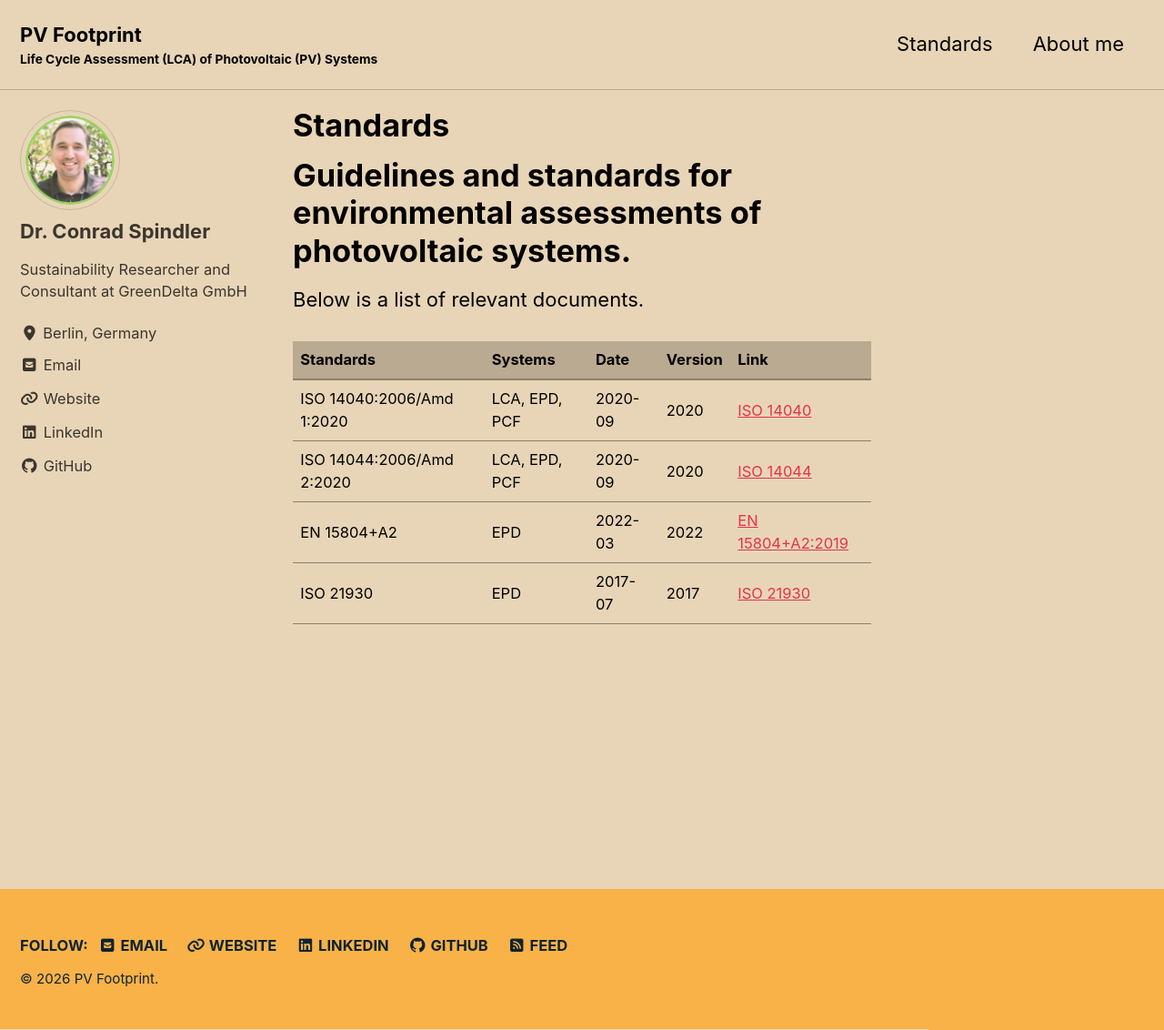
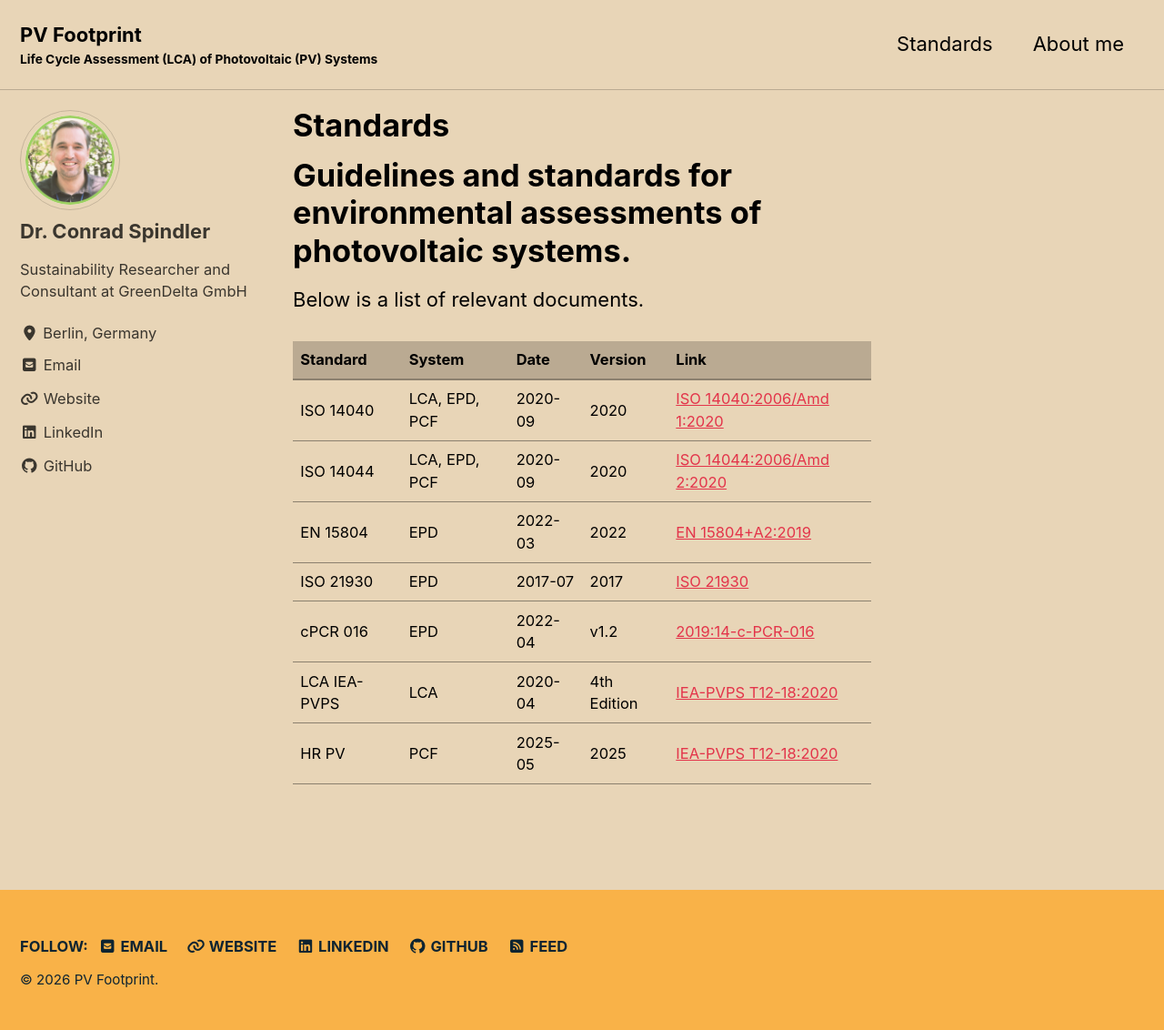
Before and after one commit to conradspindler/pv_footprint, a Jekyll site: the page built from _pages/standards.md, in a window 1280 px wide and 1132 px high. Shown: the whole window at 91% size. Built offline with Jekyll 4.4.1, drawn with Linux system fonts in a browser that asks for light colours; cached includes are drawn as plain includes.

Commit message:
Update standards.md

```diff
--- a/_pages/standards.md
+++ b/_pages/standards.md
@@ -9,9 +9,12 @@ author_profile: true
 
 Below is a list of relevant documents.
 
-| **Standards** | **Systems** | **Date** | **Version** | **Link** |
+| **Standard** | **System** | **Date** | **Version** | **Link** |
 |--------------|-------------|----------|-------------|----------|
-| ISO 14040:2006/Amd 1:2020 | LCA, EPD, PCF | 2020-09 | 2020 | [ISO 14040](https://www.iso.org/standard/76121.html) |
-| ISO 14044:2006/Amd 2:2020 | LCA, EPD, PCF | 2020-09 | 2020 | [ISO 14044](https://www.iso.org/standard/76122.html) |
-| EN 15804+A2 | EPD | 2022-03 | 2022 | [EN 15804+A2:2019](https://www.dinmedia.de/en/standard/din-en-15804/344735627) |
+| ISO 14040 | LCA, EPD, PCF | 2020-09 | 2020 | [ISO 14040:2006/Amd 1:2020](https://www.iso.org/standard/76121.html) |
+| ISO 14044 | LCA, EPD, PCF | 2020-09 | 2020 | [ISO 14044:2006/Amd 2:2020](https://www.iso.org/standard/76122.html) |
+| EN 15804 | EPD | 2022-03 | 2022 | [EN 15804+A2:2019](https://www.dinmedia.de/en/standard/din-en-15804/344735627) |
 | ISO 21930 | EPD | 2017-07 | 2017 | [ISO 21930](https://www.iso.org/standard/61694.html) |
+| cPCR 016 | EPD | 2022-04 | v1.2 | [2019:14-c-PCR-016](https://environdec.com/pcr-library/pcr_d2322eee-828a-4995-31a7-08da281808ad) |
+| LCA IEA-PVPS | LCA | 2020-04 | 4th Edition | [IEA-PVPS T12-18:2020](https://iea-pvps.org/key-topics/methodology-guidelines-on-life-cycle-assessment-of-photovoltaic-2020/) |
+| HR PV | PCF | 2025-05 | 2025 | [IEA-PVPS T12-18:2020](https://data.europa.eu/doi/10.2760/4062978) |
```
